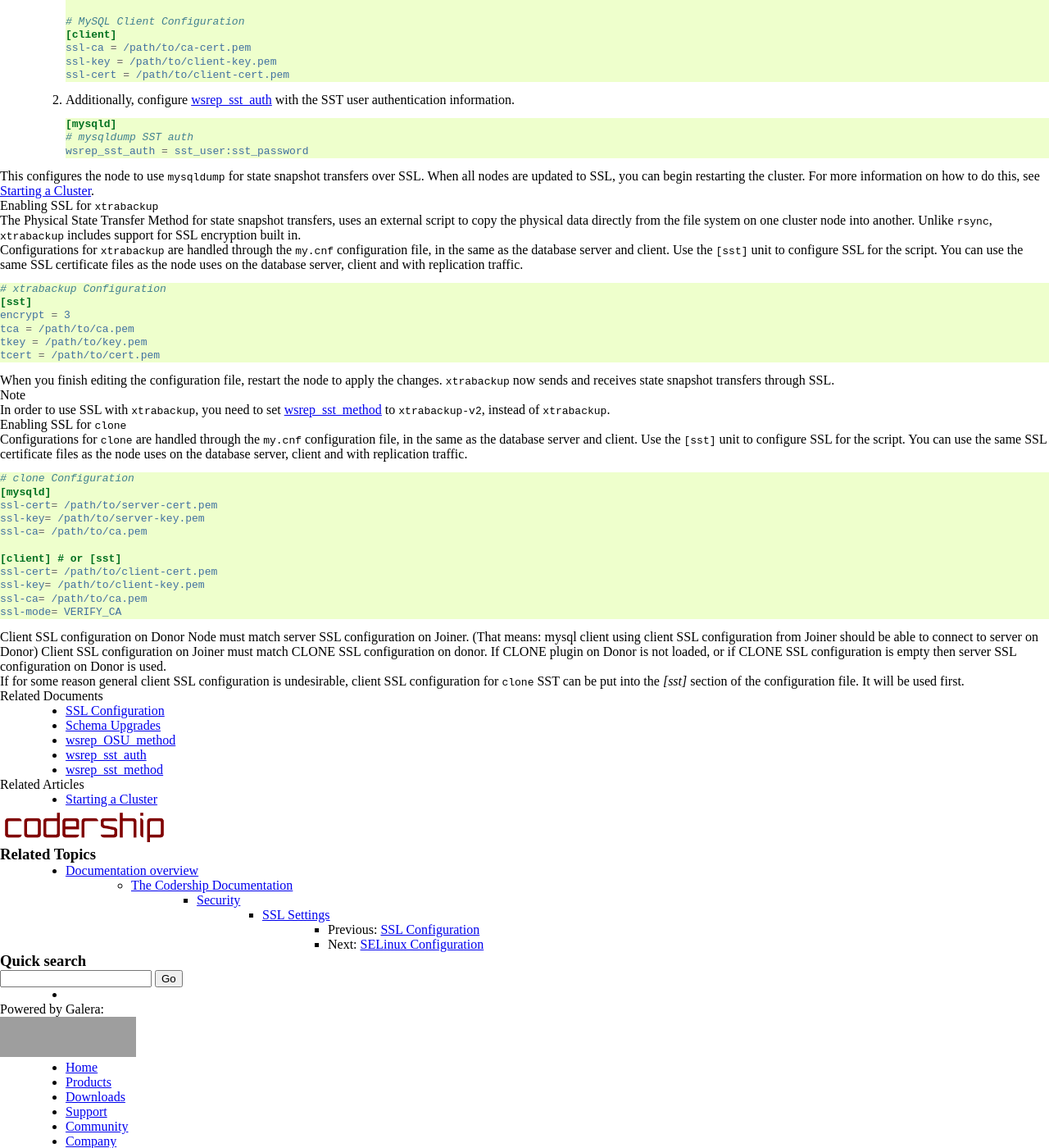
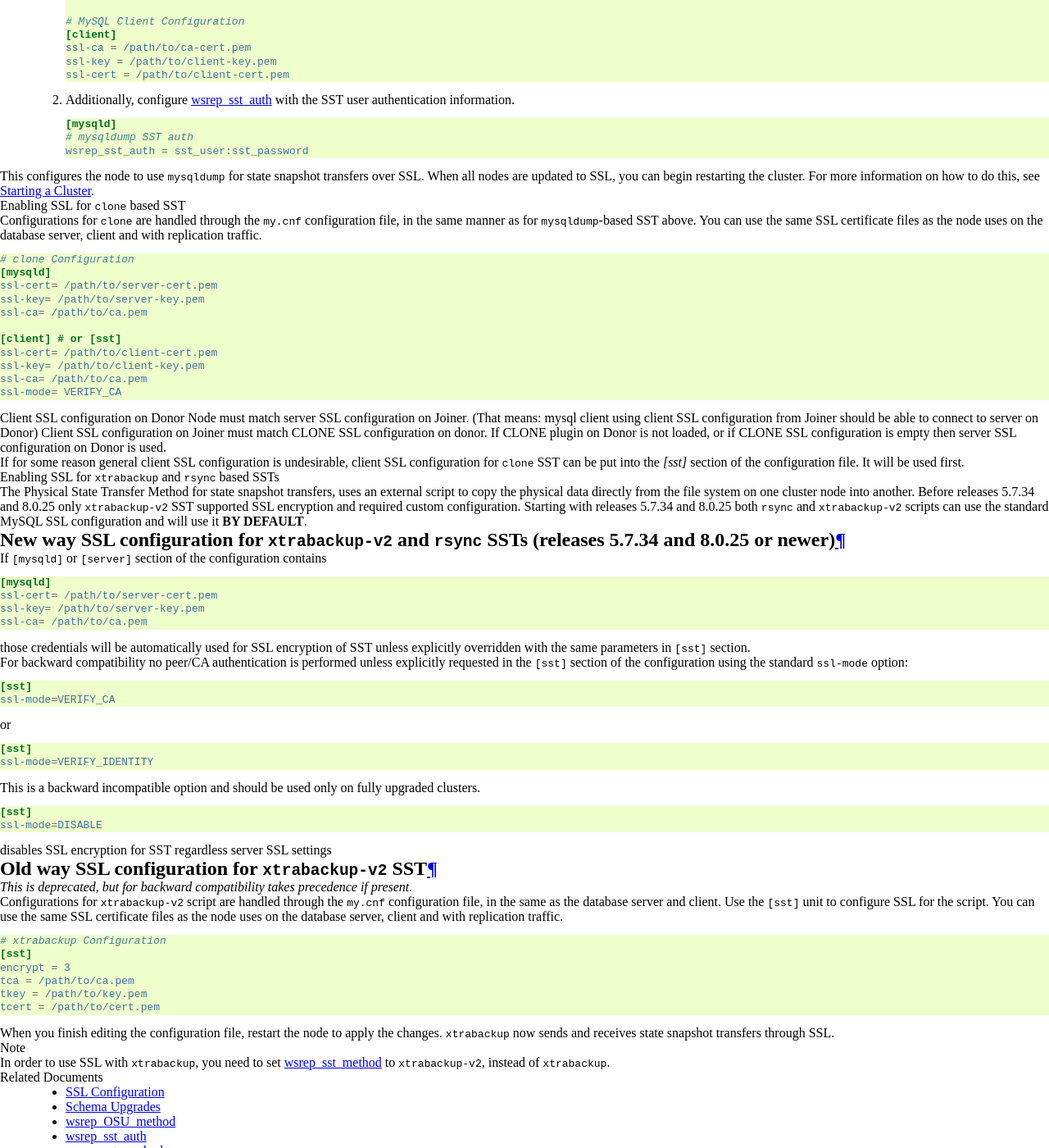
Before and after one commit to codership/documentation, a Sphinx documentation site: the page built from galeracluster/source/documentation/ssl-sst.rst, in a window 1280 px wide and 1400 px high, scrolled down 1453 px. Shown: the whole window at 82% size. Built offline with Sphinx 7.4.7, drawn with Linux system fonts in a browser that asks for light colours; comment, search, counter and statistics services are not loaded; some of the changed text lies outside the part shown; grey boxes are pictures that could not be loaded.

Commit message:
document new way of SSL configuration for xtrabackup and rsync SSTs

```diff
--- a/galeracluster/source/documentation/ssl-sst.rst
+++ b/galeracluster/source/documentation/ssl-sst.rst
@@ -68,7 +68,7 @@ SSL for State Snapshot Transfers
 
 When you finish generating the SSL certificates for your cluster, you can begin configuring the node for their use.  Where :doc:`ssl-config` covers how to enable SSL for replication traffic and the database client, this page covers enabling it for :term:`State Snapshot Transfer` scripts.
 
-The particular method you use to secure the State Snapshot Transfer through SSL depends upon the method you use in state snapshot transfers: ``mysqldump``, ``clone`` or ``xtrabackup``.
+The particular method you use to secure the State Snapshot Transfer through SSL depends upon the method you use in state snapshot transfers: ``mysqldump``, ``clone``, ``rsync`` or ``xtrabackup``.
 
 .. note:: For Gelera Cluster, SSL configurations are not dynamic.  Since they must be set on every node in the cluster, if you want to enable this feature with an existing cluster you need to restart the entire cluster.
 
@@ -156,33 +156,11 @@ With the user now on every node, you can shut the cluster down to enable SSL for
 This configures the node to use ``mysqldump`` for state snapshot transfers over SSL.  When all nodes are updated to SSL, you can begin restarting the cluster.  For more information on how to do this, see :doc:`Starting a Cluster <../training/tutorials/starting-cluster>`.
 
 
-.. _`ssl-xtrabackup`:
-.. rst-class:: section-heading
-.. rubric:: Enabling SSL for ``xtrabackup``
-
-The :term:`Physical State Transfer Method` for state snapshot transfers, uses an external script to copy the physical data directly from the file system on one cluster node into another.  Unlike ``rsync``, ``xtrabackup`` includes support for SSL encryption built in.
-
-Configurations for ``xtrabackup`` are handled through the ``my.cnf`` configuration file, in the same as the database server and client.  Use the ``[sst]`` unit to configure SSL for the script.  You can use the same SSL certificate files as the node uses on the database server, client and with replication traffic.
-
-.. code-block:: ini
-
-   # xtrabackup Configuration
-   [sst]
-   encrypt = 3
-   tca = /path/to/ca.pem
-   tkey = /path/to/key.pem
-   tcert = /path/to/cert.pem
-
-When you finish editing the configuration file, restart the node to apply the changes.  ``xtrabackup`` now sends and receives state snapshot transfers through SSL.
-
-.. note:: In order to use SSL with ``xtrabackup``, you need to set :ref:`wsrep_sst_method <wsrep_sst_method>` to ``xtrabackup-v2``, instead of ``xtrabackup``.
-
-
 .. _`ssl-clone`:
 .. rst-class:: section-heading
-.. rubric:: Enabling SSL for ``clone``
+.. rubric:: Enabling SSL for ``clone`` based SST
 
-Configurations for ``clone`` are handled through the ``my.cnf`` configuration file, in the same as the database server and client.  Use the ``[sst]`` unit to configure SSL for the script.  You can use the same SSL certificate files as the node uses on the database server, client and with replication traffic.
+Configurations for ``clone`` are handled through the ``my.cnf`` configuration file, in the same manner as for ``mysqldump``-based SST above. You can use the same SSL certificate files as the node uses on the database server, client and with replication traffic.
 
 .. code-block:: ini
 
@@ -210,6 +188,68 @@ SSL configuration for ``clone`` SST can be put into the `[sst]` section of
 the configuration file. It will be used first.
 
 
+.. _`ssl-xtrabackup`:
+.. rst-class:: section-heading
+.. rubric:: Enabling SSL for ``xtrabackup`` and ``rsync`` based SSTs
+
+The :term:`Physical State Transfer Method` for state snapshot transfers, uses an external script to copy the physical data directly from the file system on one cluster node into another.  Before releases 5.7.34 and 8.0.25 only ``xtrabackup-v2`` SST supported SSL encryption and required custom configuration. Starting with releases 5.7.34 and 8.0.25 both ``rsync`` and ``xtrabackup-v2`` scripts can use the standard MySQL SSL configuration and will use it **BY DEFAULT**.
+
+New way SSL configuration for ``xtrabackup-v2`` and ``rsync`` SSTs (releases 5.7.34 and 8.0.25 or newer)
+--------------------------------------------------------------------------------------------------------
+If ``[mysqld]`` or ``[server]`` section of the configuration contains
+
+.. code-block:: ini
+
+    [mysqld]
+    ssl-cert= /path/to/server-cert.pem
+    ssl-key= /path/to/server-key.pem
+    ssl-ca= /path/to/ca.pem
+
+those credentials will be automatically used for SSL encryption of SST unless explicitly overridden with the same parameters in ``[sst]`` section.
+
+For backward compatibility no peer/CA authentication is performed unless explicitly requested in the ``[sst]`` section of the configuration using the standard ``ssl-mode`` option:
+
+.. code-block:: ini
+
+    [sst]
+    ssl-mode=VERIFY_CA
+
+or
+
+.. code-block:: ini
+
+    [sst]
+    ssl-mode=VERIFY_IDENTITY
+
+This is a backward incompatible option and should be used only on fully upgraded clusters.
+
+.. code-block:: ini
+
+    [sst]
+    ssl-mode=DISABLE
+
+disables SSL encryption for SST regardless server SSL settings
+
+
+Old way SSL configuration for ``xtrabackup-v2`` SST
+---------------------------------------------------
+*This is deprecated, but for backward compatibility takes precedence if present.*
+
+Configurations for ``xtrabackup-v2`` script are handled through the ``my.cnf`` configuration file, in the same as the database server and client.  Use the ``[sst]`` unit to configure SSL for the script.  You can use the same SSL certificate files as the node uses on the database server, client and with replication traffic.
+
+.. code-block:: ini
+
+   # xtrabackup Configuration
+   [sst]
+   encrypt = 3
+   tca = /path/to/ca.pem
+   tkey = /path/to/key.pem
+   tcert = /path/to/cert.pem
+
+When you finish editing the configuration file, restart the node to apply the changes.  ``xtrabackup`` now sends and receives state snapshot transfers through SSL.
+
+.. note:: In order to use SSL with ``xtrabackup``, you need to set :ref:`wsrep_sst_method <wsrep_sst_method>` to ``xtrabackup-v2``, instead of ``xtrabackup``.
+
 .. container:: bottom-links
 
    Related Documents
```
